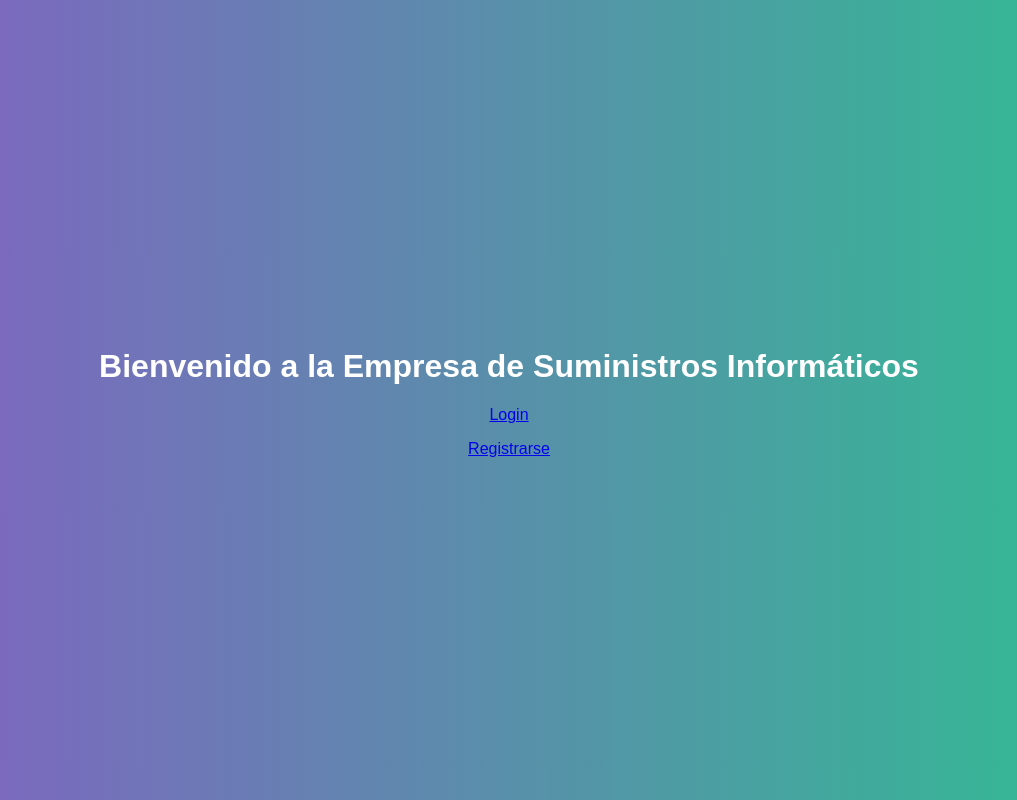
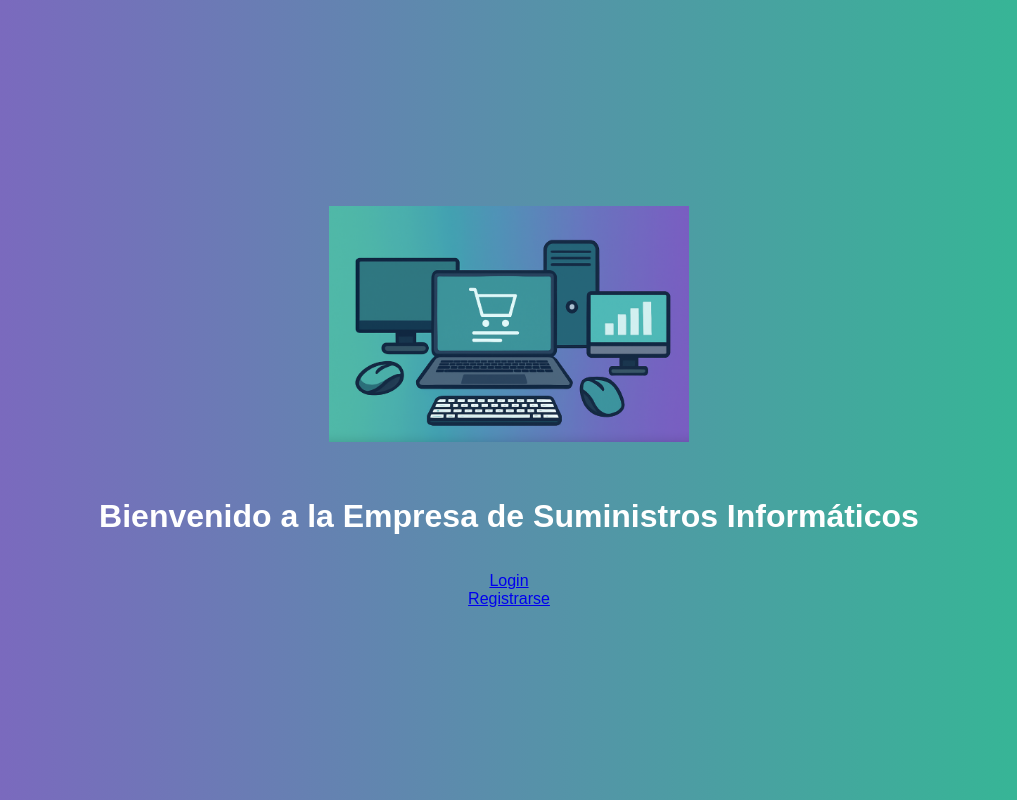
Before and after one commit to Miliki22/Proyecto_Suministros, a Flask app: page / in a window 1280 px wide. Shown: the whole page, without its empty margins (131-1148 px from the left). Run offline with Flask 3, Linux system fonts and the light colour scheme.

Commit message:
Agrega imagen e ilustración a la pantalla de inicio del sitio

```diff
--- a/app/templates/index.html
+++ b/app/templates/index.html
@@ -1,7 +1,15 @@
 {% extends 'base.html' %}
 {% block title %}Inicio{% endblock %}
 {% block content %}
+
+<div style="text-align: center;">
+    <img src="{{ url_for('static', filename='img_inicio.png') }}" alt="Empresa de suministros" style="width: 60%; max-width: 600px; margin: 30px auto;">
+ </div>
+
 <h1>Bienvenido a la Empresa de Suministros Informáticos</h1>
-<a href="{{ url_for('auth.login') }}">Login</a>
-<p><a href="{{ url_for('auth.register') }}">Registrarse</a></p>
+
+<p style="text-align: center;">
+   <a href="{{ url_for('auth.login') }}">Login</a><br>
+   <a href="{{ url_for('auth.register') }}">Registrarse</a>
+</p>
 {% endblock %}
```
Also changed, not shown: app/static/img_inicio.png (added).
